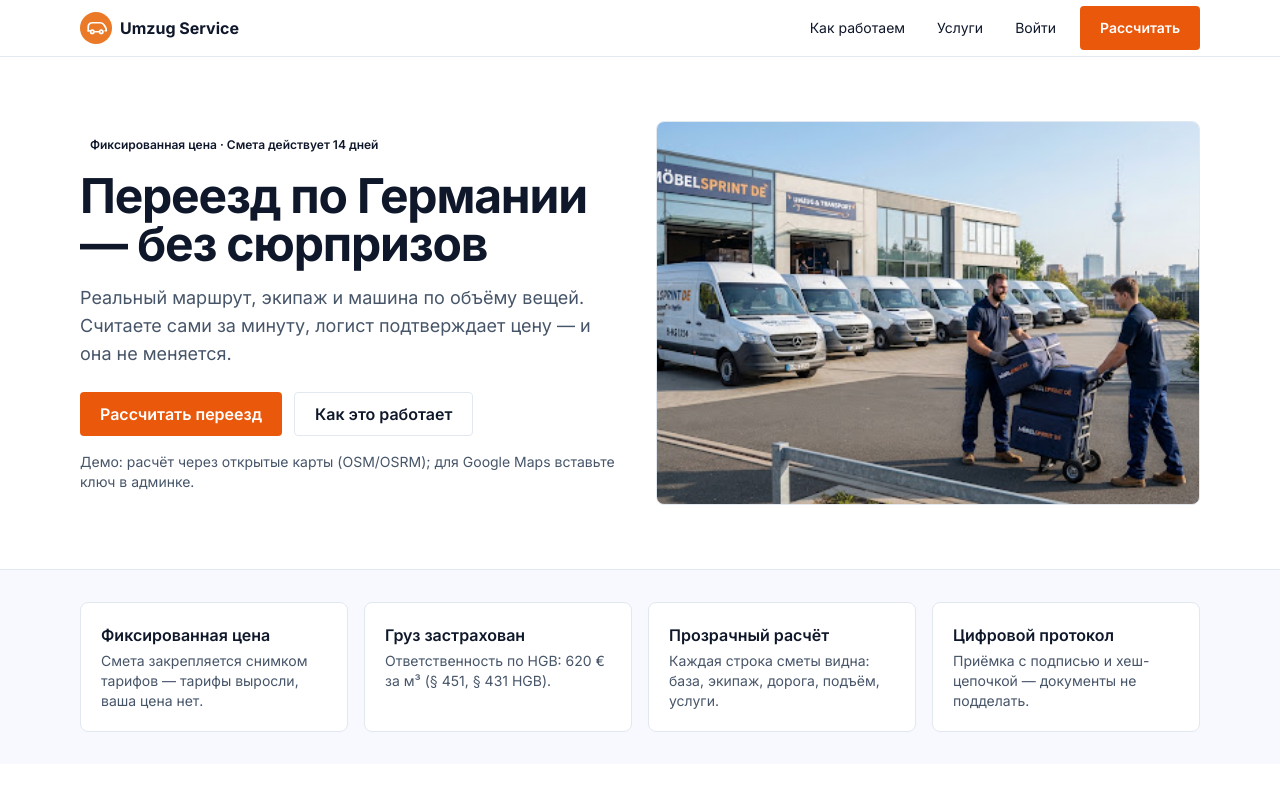
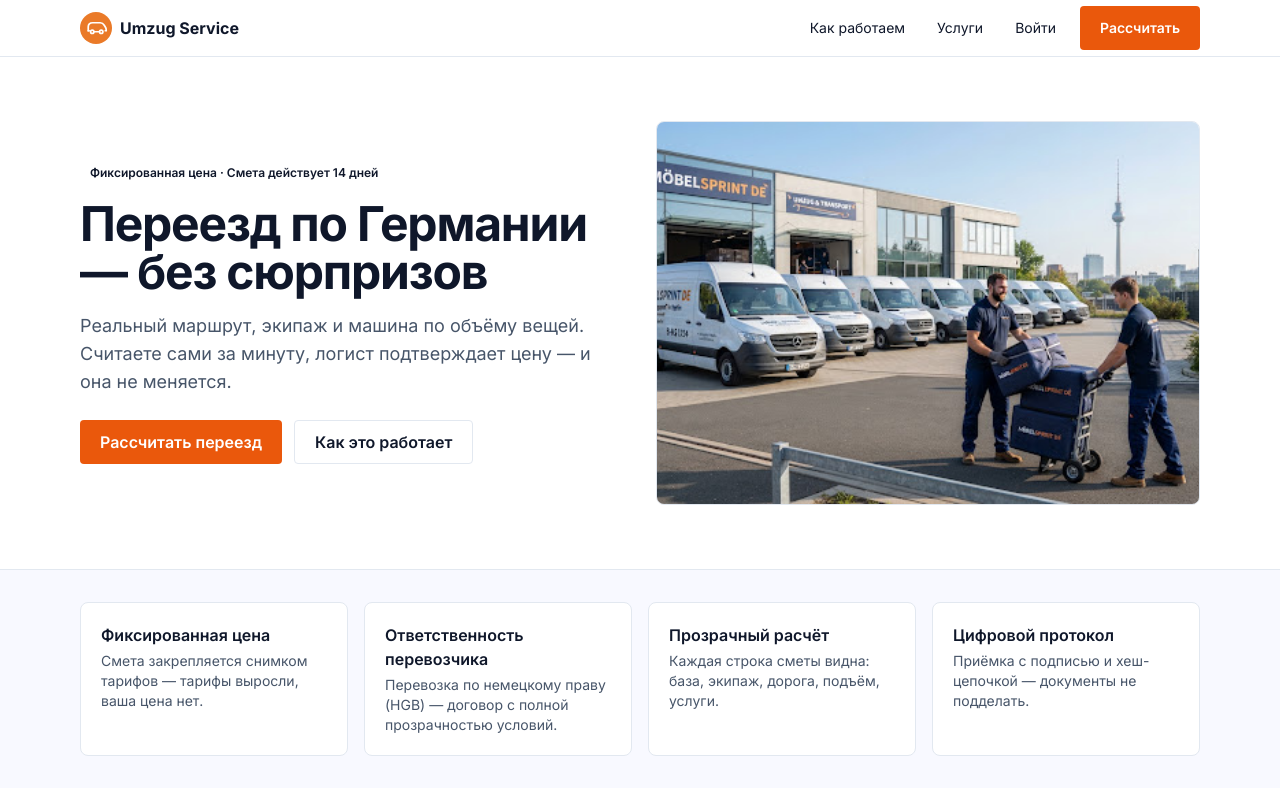
Before and after one commit to Tor2024/Umzug, a Next.js app: page / in a window 1280 px wide. Shown: the top 800 px of the page. Built offline with nearby package versions, Linux system fonts and the light colour scheme.

Commit message:
chore: remove demo maps note, soften HGB liability wording on home

```diff
--- a/src/app/page.tsx
+++ b/src/app/page.tsx
@@ -47,9 +47,6 @@ export default function HomePage() {
                 <Link href="/calc" className="btn btn-primary px-6">Рассчитать переезд</Link>
                 <Link href="#kak" className="btn btn-outline px-6">Как это работает</Link>
               </div>
-              <p className="mt-4 text-sm text-muted">
-                Демо: расчёт через открытые карты (OSM/OSRM); для Google Maps вставьте ключ в админке.
-              </p>
             </div>
             <div className="relative min-h-64 overflow-hidden rounded-container border border-line lg:min-h-96">
               <Image src="/img/fleet-sprinter.jpg" alt="Машины компании на площадке" fill className="object-cover" priority />
@@ -62,7 +59,7 @@ export default function HomePage() {
           <div className="mx-auto grid max-w-6xl gap-4 px-4 py-8 sm:grid-cols-2 lg:grid-cols-4">
             {[
               { t: "Фиксированная цена", d: "Смета закрепляется снимком тарифов — тарифы выросли, ваша цена нет." },
-              { t: "Груз застрахован", d: "Ответственность по HGB: 620 € за м³ (§ 451, § 431 HGB)." },
+              { t: "Ответственность перевозчика", d: "Перевозка по немецкому праву (HGB) — договор с полной прозрачностью условий." },
               { t: "Прозрачный расчёт", d: "Каждая строка сметы видна: база, экипаж, дорога, подъём, услуги." },
               { t: "Цифровой протокол", d: "Приёмка с подписью и хеш-цепочкой — документы не подделать." },
             ].map((b) => (
```
